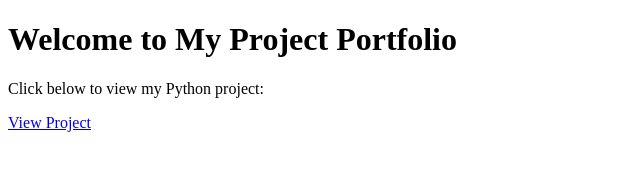
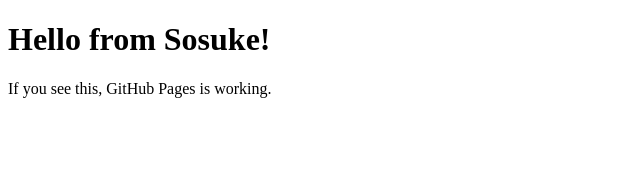
Before and after one commit to SObana723/SObana723.github.io, a plain HTML site: page index.html in a window 1280 px wide. Shown: the whole page, without its empty margins (0-640 px from the left). Drawn offline with Linux system fonts and the light colour scheme.

Commit message:
Add files via upload

```diff
--- a/index.html
+++ b/index.html
@@ -3,11 +3,10 @@
 <html lang="en">
 <head>
   <meta charset="UTF-8">
-  <title>Sosuke Obana's Portfolio</title>
+  <title>Test Page</title>
 </head>
 <body>
-  <h1>Welcome to My Project Portfolio</h1>
-  <p>Click below to view my Python project:</p>
-  <a href="A2 Python Analysis Project_SosukeObana.html">View Project</a>
+  <h1>Hello from Sosuke!</h1>
+  <p>If you see this, GitHub Pages is working.</p>
 </body>
 </html>
```
